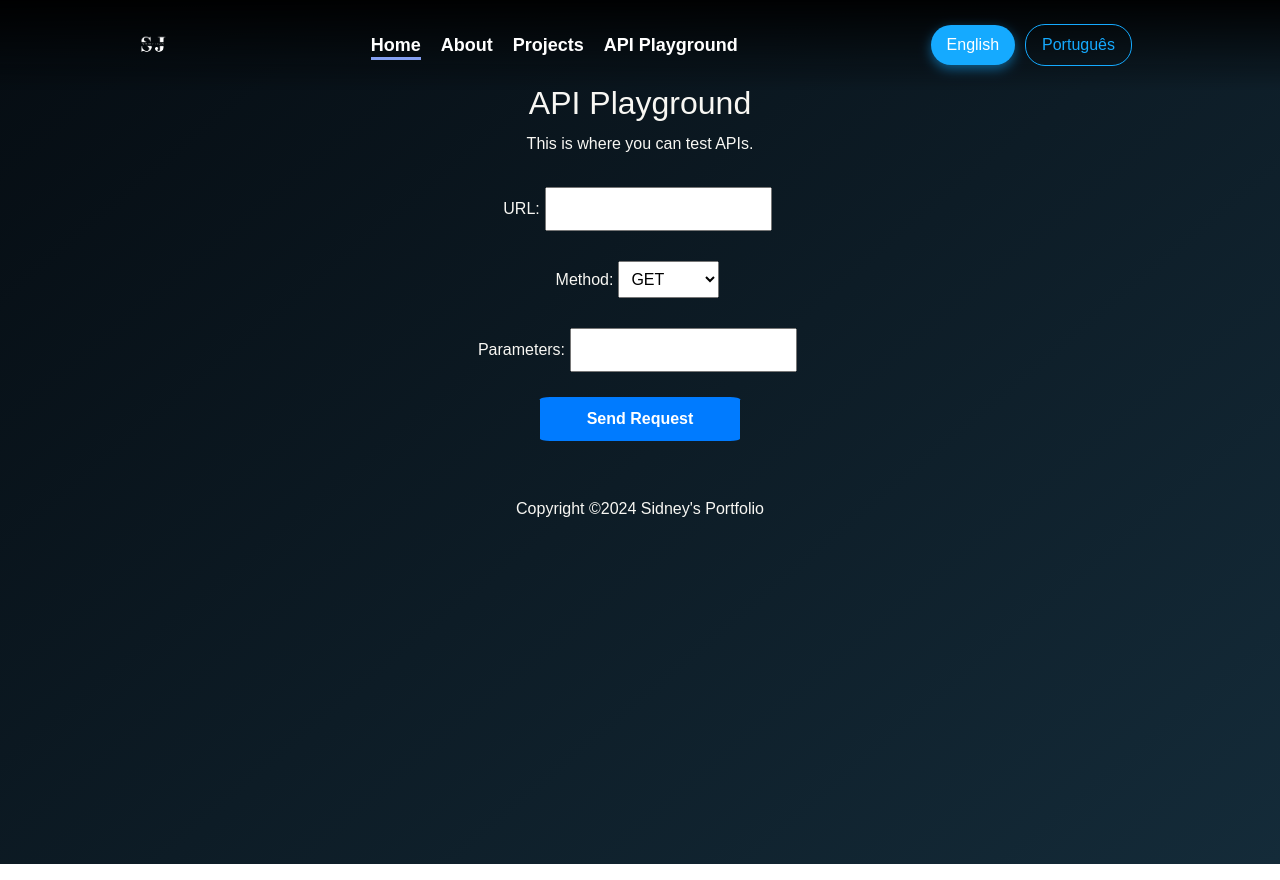
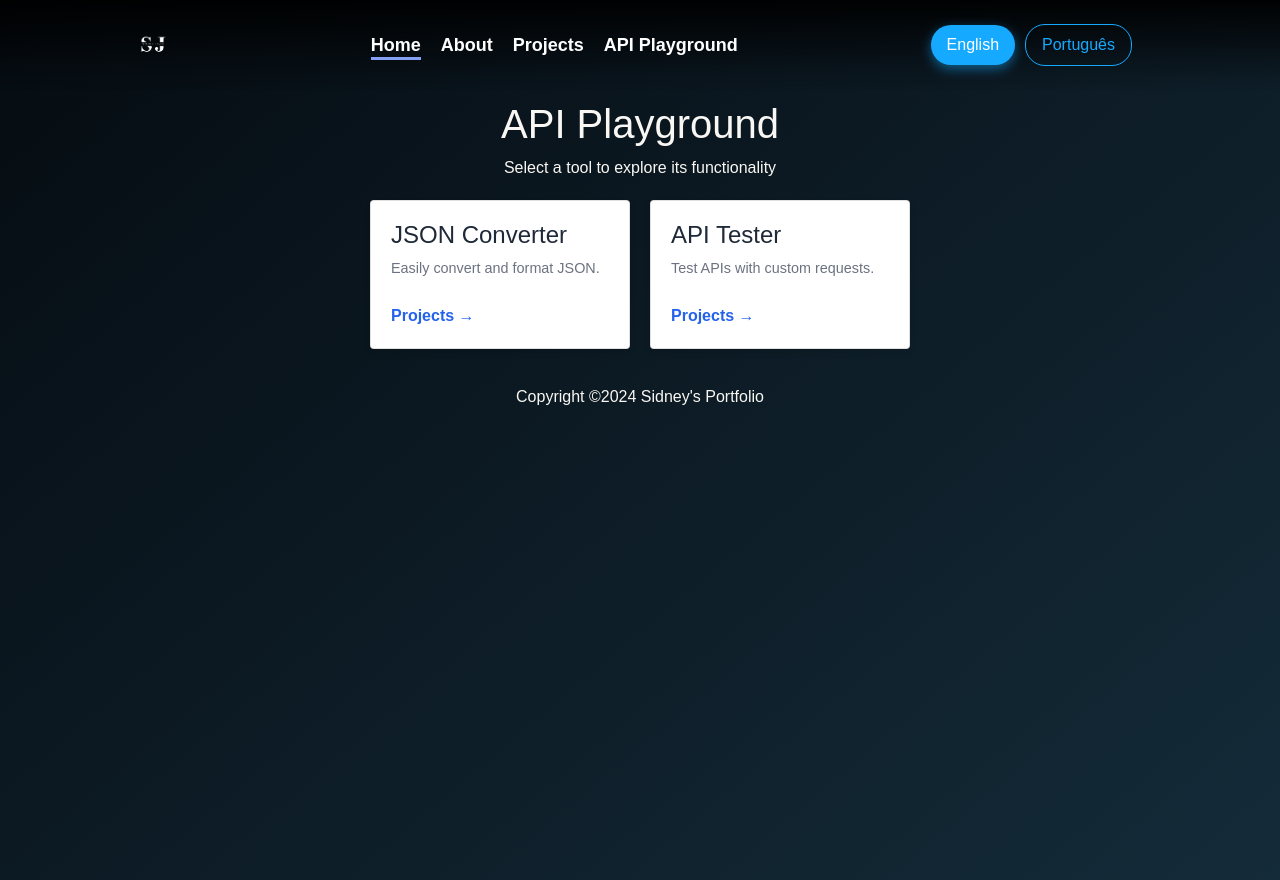
Before and after one commit to sidneyjfg/Portfolio, a React (Create React App) app: page /api-playground in a window 1280 px wide. Built offline with nearby package versions, Linux system fonts and the light colour scheme.

Commit message:
Adicionando feature na API-Playground

```diff
--- a/src/App.js
+++ b/src/App.js
@@ -7,6 +7,7 @@ import Home from './components/Home.js';
 import About from './components/About.js';
 import Project from './components/Project.js';
 import APIPlayground from './components/APIPlayground';
+import JSONConverter from './components/JSONConverter'; // Importa o JSON Converter
 import './App.css';
 
 function App() {
@@ -26,7 +27,6 @@ function RoutesWithScroll() {
   const navigate = useNavigate();
   const [activeSection, setActiveSection] = useState('home');
 
-  // Função para detectar a seção ativa com base na rolagem
   const handleScroll = useCallback(() => {
     const sections = ['Home', 'About', 'Projects'];
     const offsets = sections.map(section => {
@@ -55,41 +55,29 @@ function RoutesWithScroll() {
     }
   }, [location, handleScroll]);
 
-  // Adiciona o listener de rolagem
-  useEffect(() => {
-    if (location.pathname === "/") {
-      window.addEventListener('scroll', handleScroll);
-      return () => window.removeEventListener('scroll', handleScroll);
-    }
-  }, [location, activeSection, handleScroll]);
-
-  // Função para mudar o idioma
   const changeLanguage = (lng) => {
     i18n.changeLanguage(lng);
   };
 
-  // Função para ir para o topo da página e definir a seção Home
   const scrollToTop = () => {
     if (location.pathname !== "/") {
-      navigate("/"); // Se estiver fora da página principal, redireciona para Home
+      navigate("/");
     } else {
-      window.scrollTo({ top: 0, behavior: 'smooth' }); // Se já estiver na home, apenas rola suavemente para o topo
+      window.scrollTo({ top: 0, behavior: 'smooth' });
     }
-    setActiveSection('home'); // Define a seção ativa como Home
+    setActiveSection('home');
   };
 
   const handleSectionClick = (section) => {
     if (location.pathname !== "/") {
-      navigate("/"); // Redireciona para Home se não estiver na rota principal
-      // Delay para garantir que a navegação aconteça antes do scroll
+      navigate("/");
       setTimeout(() => {
         document.getElementById(section)?.scrollIntoView({ behavior: 'smooth' });
       }, 300);
     } else {
-      // Se já estiver na rota "/", apenas faça o scroll suave
       document.getElementById(section)?.scrollIntoView({ behavior: 'smooth' });
     }
-    setActiveSection(section); // Define a seção ativa
+    setActiveSection(section);
   };
 
   return (
@@ -102,22 +90,20 @@ function RoutesWithScroll() {
           <nav>
             <ul>
               <li>
-                {/* Usando Link para navegar, mas sem recarregar */}
                 <Link
                   to="/"
-                  onClick={scrollToTop} // Função para voltar ao topo e setar Home como ativo
+                  onClick={scrollToTop}
                   className={activeSection === 'home' ? 'active-link' : ''}
                 >
                   {t('nav.home')}
                 </Link>
               </li>
               <li>
-                {/* Scroll suave para About */}
                 <a
-                  href="#About" // Apenas mudamos o href para manter a URL com o hash
+                  href="#About"
                   onClick={(e) => {
                     e.preventDefault();
-                    handleSectionClick('About'); // Rola suavemente para a seção "About"
+                    handleSectionClick('About');
                   }}
                   className={activeSection === 'about' ? 'active-link' : ''}
                 >
@@ -125,7 +111,6 @@ function RoutesWithScroll() {
                 </a>
               </li>
               <li>
-                {/* Scroll suave para Projects */}
                 <a
                   href="#Projects"
                   onClick={(e) => {
@@ -169,8 +154,8 @@ function RoutesWithScroll() {
         <TransitionGroup>
           <CSSTransition
             key={location.key}
-            timeout={500} // Tempo da transição (500ms)
-            classNames="fade" // Nome da classe para animação
+            timeout={500}
+            classNames="fade"
           >
             <Routes>
               <Route path="/" element={(
@@ -187,6 +172,8 @@ function RoutesWithScroll() {
                 </>
               )} />
               <Route path="/api-playground" element={<APIPlayground />} />
+              {/* Rota para JSON Converter */}
+              <Route path="/json-converter" element={<JSONConverter />} />
             </Routes>
           </CSSTransition>
         </TransitionGroup>
--- a/src/components/APIPlayground.css
+++ b/src/components/APIPlayground.css
@@ -1,47 +1,57 @@
 .api-playground {
+  margin-top: 80px;
   padding: 20px;
   text-align: center;
-  margin-top: 5%;
 }
 
-.api-playground h1 {
-  font-size: 2rem;
-  margin-bottom: 10px;
+.card-container {
+  display: flex;
+  justify-content: center;
+  gap: 20px;
+  flex-wrap: wrap;
+  margin-top: 20px;
 }
 
-.api-playground form {
-  display: flex;
-  flex-direction: column;
-  align-items: center;
-  margin-bottom: 20px;
+.card {
+  background: #ffffff; /* Branco para contraste melhor */
+  color: #1f2937; /* Cinza escuro */
+  padding: 20px;
+  border: 1px solid #e5e7eb; /* Cinza claro para bordas */
+  border-radius: 12px;
+  width: 260px;
+  box-shadow: 0 4px 6px rgba(0, 0, 0, 0.1); /* Sombra sutil */
+  text-align: left;
+  transition: transform 0.3s ease, box-shadow 0.3s ease, background 0.3s ease;
+  cursor: pointer;
 }
 
-.api-playground label {
-  margin: 10px 0;
+.card h3 {
+  margin-top: 0;
+  font-size: 1.5rem;
+  color: #1f2937; /* Cinza escuro */
 }
 
-.api-playground input, .api-playground select {
-  padding: 8px;
-  font-size: 1rem;
-  margin: 5px;
+.card p {
+  color: #6b7280; /* Cinza médio */
+  font-size: 0.9rem;
+  line-height: 1.4;
 }
 
-.api-playground button {
-  padding: 10px 20px;
-  background-color: #007bff;
-  color: white;
-  border: none;
-  cursor: pointer;
-  margin-top: 10px;
-  width: 200px;
-  border-radius: 5%;
+.card:hover {
+  transform: translateY(-10px); /* Eleva o card suavemente */
+  box-shadow: 0 8px 15px rgba(0, 0, 0, 0.2); /* Sombra mais intensa */
+  background: #f3f4f6; /* Fundo cinza claro */
 }
 
-.api-playground button:hover {
-  background-color: #0056b3;
+.card-link {
+  display: inline-block;
+  margin-top: 10px;
+  color: #2563eb; /* Azul vibrante */
+  text-decoration: none;
+  font-weight: bold;
+  transition: color 0.3s ease;
 }
 
-.response {
-  margin-top: 20px;
-  text-align: left;
+.card-link:hover {
+  color: #1d4ed8; /* Azul mais escuro */
 }
--- a/src/components/APIPlayground.js
+++ b/src/components/APIPlayground.js
@@ -1,50 +1,42 @@
-import React, { useState } from 'react';
+import React from 'react';
+import { useTranslation } from "react-i18next";
+import { Link } from "react-router-dom";
 import './APIPlayground.css'; // Estilos personalizados
 
 function APIPlayground() {
-  const [url, setUrl] = useState('');
-  const [method, setMethod] = useState('GET');
-  const [params, setParams] = useState('');
-  const [response] = useState(null);
+  const { t } = useTranslation();
 
-  const handleSubmit = (e) => {
-    e.preventDefault();
-    // Aqui você pode adicionar lógica de requisição para a API (usando fetch ou axios, por exemplo)
-    console.log(`URL: ${url}, Method: ${method}, Params: ${params}`);
-  };
+  const features = [
+    {
+      id: "jsonConverter",
+      title: t("apiPlayground.tools.jsonConverter.title"),
+      description: t("apiPlayground.tools.jsonConverter.description"),
+      link: "/json-converter"
+    },
+    {
+      id: "apiTester",
+      title: t("apiPlayground.tools.apiTester.title"),
+      description: t("apiPlayground.tools.apiTester.description"),
+      link: "/api-playground"
+    }
+  ];
 
   return (
     <div className="api-playground">
-      <h1>API Playground</h1>
-      <p>This is where you can test APIs.</p>
+      <h1>{t("apiPlayground.title")}</h1>
+      <p>{t("apiPlayground.description")}</p>
 
-      <form onSubmit={handleSubmit}>
-        <label>
-          URL:
-          <input type="text" value={url} onChange={(e) => setUrl(e.target.value)} />
-        </label>
-        <label>
-          Method:
-          <select value={method} onChange={(e) => setMethod(e.target.value)}>
-            <option value="GET">GET</option>
-            <option value="POST">POST</option>
-            <option value="PUT">PUT</option>
-            <option value="DELETE">DELETE</option>
-          </select>
-        </label>
-        <label>
-          Parameters:
-          <input type="text" value={params} onChange={(e) => setParams(e.target.value)} />
-        </label>
-        <button type="submit">Send Request</button>
-      </form>
-
-      {response && (
-        <div className="response">
-          <h3>Response</h3>
-          <pre>{JSON.stringify(response, null, 2)}</pre>
-        </div>
-      )}
+      <div className="card-container">
+        {features.map((feature) => (
+          <div key={feature.id} className="card">
+            <h3>{feature.title}</h3>
+            <p>{feature.description}</p>
+            <Link to={feature.link} className="card-link">
+              {t("nav.projects")} →
+            </Link>
+          </div>
+        ))}
+      </div>
     </div>
   );
 }
--- /dev/null
+++ b/src/components/JSONConverter.js
@@ -0,0 +1,207 @@
+import React, { useState } from "react";
+
+function JSONConverter() {
+  const [xmlFiles, setXmlFiles] = useState([]); // Lista de arquivos XML selecionados
+  const [outputs, setOutputs] = useState([]); // Resultados JSON formatados
+  const [errors, setErrors] = useState([]); // Mensagens de erro para cada arquivo
+
+  // Função para processar o XML
+  const handleFileUpload = (event) => {
+    const files = Array.from(event.target.files); // Converte FileList para Array
+    setXmlFiles(files);
+    setOutputs([]);
+    setErrors([]);
+  };
+
+  // Função principal para converter XML para JSON
+  const convertXmlToJson = () => {
+    if (xmlFiles.length === 0) {
+      setErrors(["Please select at least one valid XML file."]);
+      return;
+    }
+
+    const newOutputs = [];
+    const newErrors = [];
+
+    xmlFiles.forEach((file) => {
+      const reader = new FileReader();
+      reader.onload = () => {
+        try {
+          const parser = new DOMParser();
+          const xmlDoc = parser.parseFromString(reader.result, "application/xml");
+
+          // Verificar erros no XML
+          if (xmlDoc.getElementsByTagName("parsererror").length > 0) {
+            throw new Error(`Invalid XML file: ${file.name}`);
+          }
+
+          const jsonResult = extractData(xmlDoc);
+          newOutputs.push({ fileName: file.name, json: jsonResult });
+        } catch (err) {
+          newErrors.push(err.message || `An error occurred while processing ${file.name}`);
+        }
+
+        // Atualiza os estados após processar todos os arquivos
+        if (newOutputs.length + newErrors.length === xmlFiles.length) {
+          setOutputs(newOutputs);
+          setErrors(newErrors);
+        }
+      };
+      reader.readAsText(file);
+    });
+  };
+
+  // Função para limpar os dados na tela
+  const clearAll = () => {
+    setXmlFiles([]);
+    setOutputs([]);
+    setErrors([]);
+    document.querySelector("input[type='file']").value = ""; // Limpa o input de arquivos
+  };
+
+  // Função auxiliar para extrair dados do XML
+  const extractData = (xmlDoc) => {
+    const extractValue = (path, context = xmlDoc) => {
+      const nodes = path.split(".");
+      let currentNode = context;
+      for (let node of nodes) {
+        currentNode = currentNode.querySelector(node);
+        if (!currentNode) return null;
+      }
+      return currentNode.textContent;
+    };
+
+    const extractAfterColon = (value) => {
+      if (value && value.includes(":")) {
+        const index = value.indexOf(":") + 1;
+        return value.substring(index, index + 16).trim();
+      }
+      return value || null;
+    };
+
+    // Função para extrair todos os produtos
+    const extractProducts = () => {
+      const productNodes = xmlDoc.querySelectorAll("det"); // Busca todos os nós <det>
+      return Array.from(productNodes).map((productNode) => ({
+        sku: extractValue("prod cProd", productNode),
+        quantidade: extractValue("prod qCom", productNode),
+        precoUnitario: extractValue("prod vUnCom", productNode)?.slice(0, -6),
+        idPedidoCanal: extractAfterColon(extractValue("infAdProd", productNode)),
+        valorComissao: 0,
+      }));
+    };
+
+    // Mapear os dados
+    return {
+      idPedidoHub: extractAfterColon(extractValue("det infAdProd")),
+      idPedidoCanal: extractAfterColon(extractValue("det infAdProd")),
+      dataPedido: extractValue("ide dhEmi")?.slice(0, -6) + ".323Z",
+      dataEntrega: extractValue("ide dhEmi")?.slice(0, -15),
+      idCanal: 2,
+      idLoja: "1",
+      idHub: 2,
+      observacoesEntrega: null,
+      status: 0,
+      entrega: {
+        cep: extractValue("enderDest CEP"),
+        numero: extractValue("enderDest nro"),
+        endereco: extractValue("enderDest xLgr"),
+        complemento: extractValue("enderDest xCpl"),
+        bairro: extractValue("enderDest xBairro"),
+        cidade: extractValue("enderDest xMun"),
+        estado: extractValue("enderDest UF"),
+      },
+      cliente: {
+        cnpjCpf: extractValue("dest CNPJ") || extractValue("dest CPF") || null,
+        ie: "",
+        rg: "",
+        nome: extractValue("dest xNome"),
+        ddd: "11",
+        telefone: null,
+        celular: "111111111",
+        email:
+          extractAfterColon(extractValue("det infAdProd")) + "@mercadolibre.com",
+        nomeFantasia: extractValue("dest xNome"),
+      },
+      pagamento: {
+        tipoPagamento: 2,
+        bandeira: 0,
+        valorDesconto: extractValue("total ICMSTot vDesc"),
+        valorFrete: extractValue("total ICMSTot vFrete"),
+        valorTotal: extractValue("total ICMSTot vNF"),
+        parcelas: 1,
+      },
+      fulfillment: 1,
+      produtos: extractProducts(), // Extrai todos os produtos
+    };
+  };
+
+
+  return (
+    <div style={{ marginTop: "80px", padding: "20px", textAlign: "center" }}>
+      <h1>XML to JSON Converter</h1>
+      <input type="file" accept=".xml" multiple onChange={handleFileUpload} />
+      <div style={{ marginTop: "10px" }}>
+        <button
+          onClick={convertXmlToJson}
+          style={{
+            marginRight: "10px",
+            padding: "10px 20px",
+            background: "#2563eb",
+            color: "#ffffff",
+            border: "none",
+            borderRadius: "5px",
+            cursor: "pointer",
+          }}
+        >
+          Convert to JSON
+        </button>
+        <button
+          onClick={clearAll}
+          style={{
+            padding: "10px 20px",
+            background: "#d9534f",
+            color: "#ffffff",
+            border: "none",
+            borderRadius: "5px",
+            cursor: "pointer",
+          }}
+        >
+          Clear All
+        </button>
+      </div>
+      {errors.length > 0 && (
+        <div style={{ color: "red", marginTop: "10px" }}>
+          <strong>Errors:</strong>
+          <ul>
+            {errors.map((err, index) => (
+              <li key={index}>{err}</li>
+            ))}
+          </ul>
+        </div>
+      )}
+      {outputs.length > 0 && (
+        <div style={{ marginTop: "20px", textAlign: "left" }}>
+          <h3>Output JSON:</h3>
+          {outputs.map((output, index) => (
+            <div key={index}>
+              <h4>File: {output.fileName}</h4>
+              <pre
+                style={{
+                  background: "#f3f4f6",
+                  padding: "10px",
+                  borderRadius: "5px",
+                  overflowX: "auto",
+                }}
+              >
+                {JSON.stringify(output.json, null, 2)}
+              </pre>
+            </div>
+          ))}
+        </div>
+      )}
+    </div>
+  );
+}
+
+export default JSONConverter;
--- a/src/components/projectData.js
+++ b/src/components/projectData.js
@@ -35,6 +35,7 @@ const projectData = [
   },
   {
     id: 4,
+    githubLink: "https://github.com/sidneyjfg/saas-financas-web",
     technologies: [
       { name: 'React', icon: <FaReact color="#61DAFB" /> },
       { name: 'Node.js', icon: <FaNodeJs color="#339933" /> },
--- a/src/locales/en/translation.json
+++ b/src/locales/en/translation.json
@@ -86,9 +86,22 @@
       "description": "Simulates a point of sale for small entrepreneurs with inventory control, manual stock movements, product, client, and supplier registration, as well as entry and exit invoices and customized reports. Not yet integrated with SEFAZ for homologation."
     },
     "4": {
-      "title": "Scheduler Manager",
-      "description": "An application to schedule clients with notifications via WhatsApp, email, and SMS, keeping track of times and services while optimizing daily appointments."
+      "title": "Finance Manager",
+      "description": "An application designed to simplify personal or business financial management. It enables importing bank transactions directly into the system, organizing income and expenses into customizable categories. The app provides a clear overview of expenditures, detailed reports, and interactive charts for financial analysis, empowering users to make informed decisions and effectively manage their budgets."
+    }
+  },
+  "apiPlayground": {
+    "title": "API Playground",
+    "description": "Select a tool to explore its functionality",
+    "tools": {
+      "jsonConverter": {
+        "title": "JSON Converter",
+        "description": "Easily convert and format JSON."
+      },
+      "apiTester": {
+        "title": "API Tester",
+        "description": "Test APIs with custom requests."
+      }
     }
   }
-
 }
--- a/src/locales/pt/translation.json
+++ b/src/locales/pt/translation.json
@@ -86,8 +86,22 @@
       "description": "Simula um ponto de venda para pequenos empreendedores com controle de estoque, movimentação manual, cadastro de produtos, clientes e fornecedores, além de notas fiscais de entrada e saída e relatórios personalizados. Ainda sem integração com SEFAZ de homologação."
     },
     "4": {
-      "title": "Gerenciador de Agenda",
-      "description": "Aplicativo para agendar clientes com notificações via WhatsApp, email e SMS, mantendo um controle de horários e serviços, e otimizando o atendimento diário."
+      "title": "Gerenciador de Finanças",
+      "description": "Aplicativo desenvolvido para facilitar o controle financeiro pessoal ou empresarial. Permite a importação de transações bancárias diretamente no sistema, organizando receitas e despesas em categorias personalizáveis. Oferece uma visão clara dos gastos, relatórios detalhados e gráficos interativos para análise financeira, ajudando os usuários a tomar decisões informadas e gerenciar seu orçamento de maneira eficaz."
+    }
+  },
+  "apiPlayground": {
+    "title": "Área de Testes API",
+    "description": "Selecione uma ferramenta para explorar sua funcionalidade",
+    "tools": {
+      "jsonConverter": {
+        "title": "Conversor de JSON",
+        "description": "Converta e formate JSON facilmente."
+      },
+      "apiTester": {
+        "title": "Testador de API",
+        "description": "Teste APIs com requisições personalizadas."
+      }
     }
   }
 }
```
Also changed, not shown: 1 other file (tests, documents, lock files or other folders).
